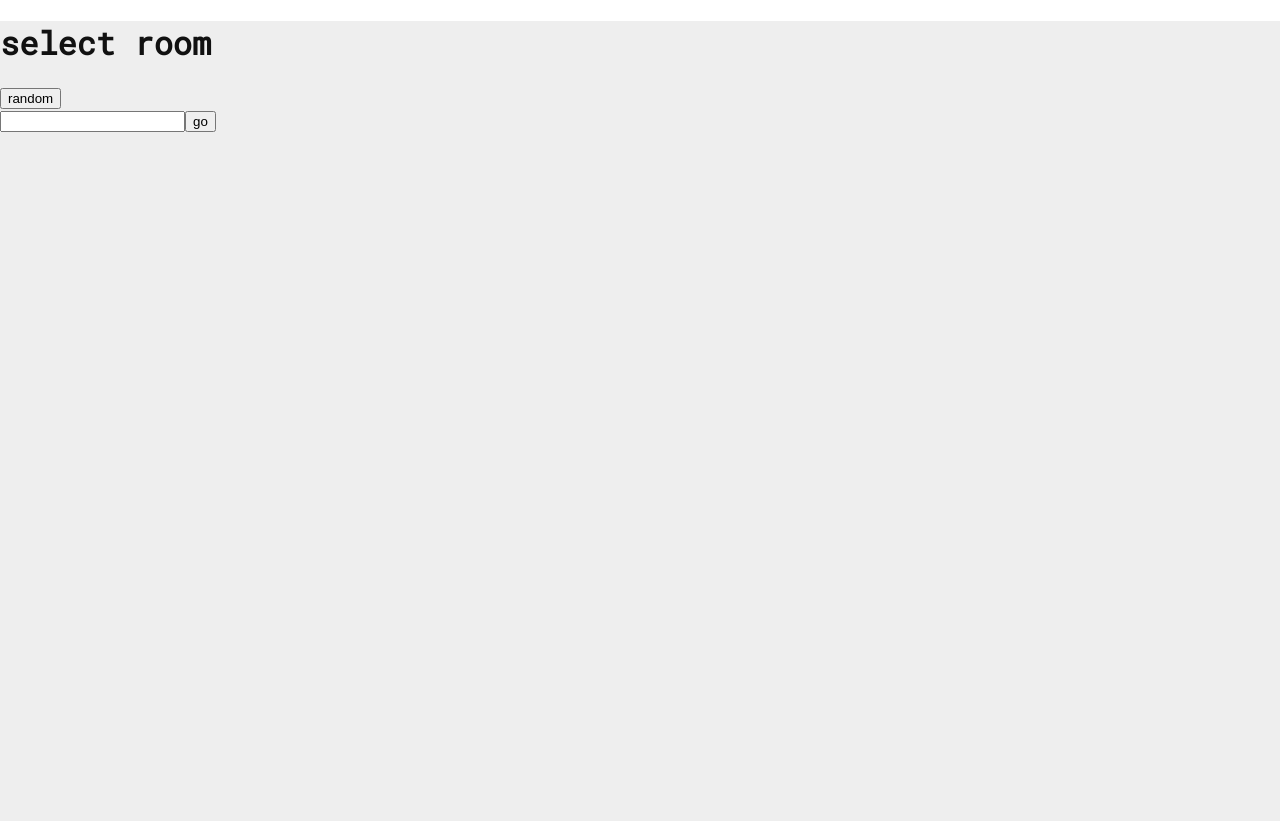
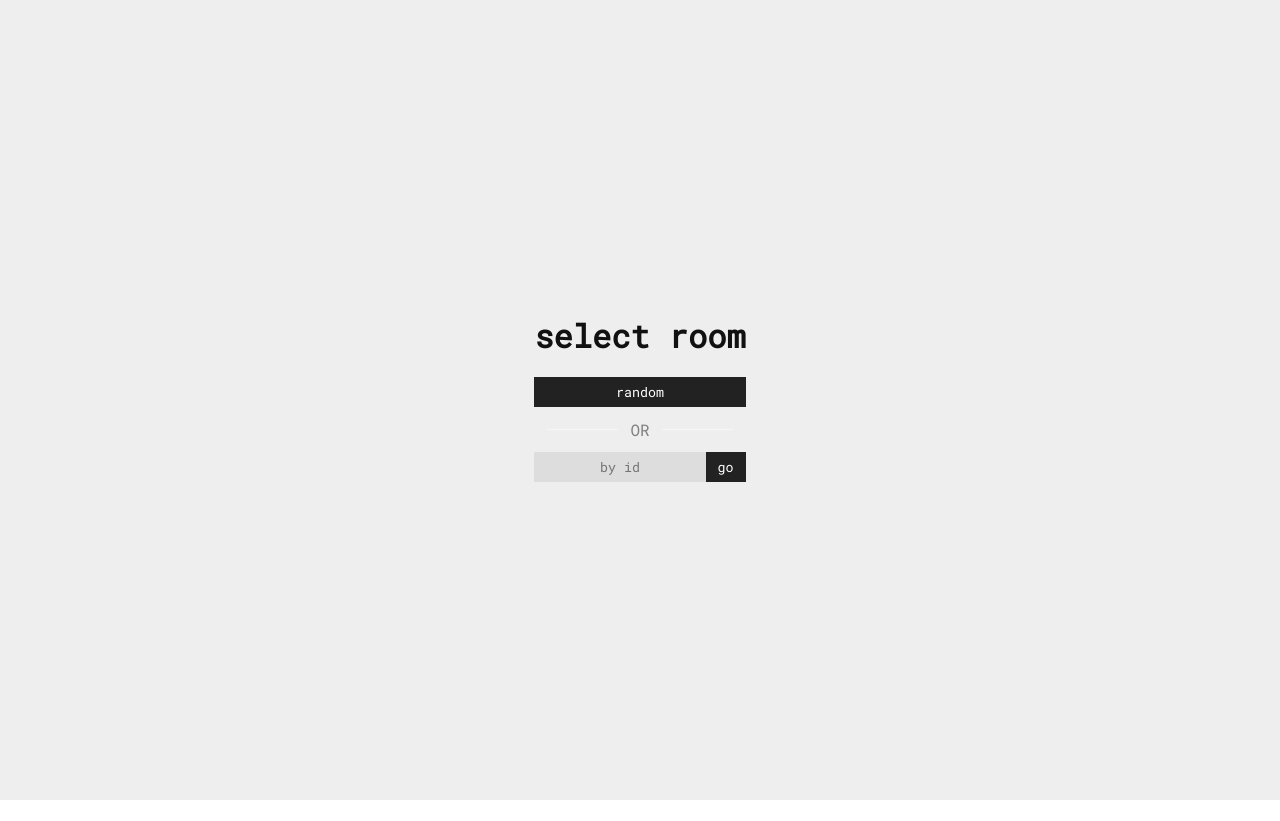
Before and after one commit to vaaski/dno, a Vue app: page / in a window 1280 px wide. After the commit the page ends 800 px from the top, so only its background shows below. Built offline with nearby package versions, Linux system fonts and the light colour scheme.

Commit message:
clear obstacles on pause & reseed (needs testing)

```diff
--- a/src/app.vue
+++ b/src/app.vue
@@ -36,6 +36,8 @@ html
   width: 100%
   background: #eee
   color: #111
+
+#app, input, button
   font-family: "Roboto Mono", monospace
 
 @media (prefers-color-scheme: dark)
--- a/src/components/dino.vue
+++ b/src/components/dino.vue
@@ -43,7 +43,7 @@
 import io from "socket.io-client"
 const throttle = (fn, wait) => {
   let inThrottle, lastFn, lastTime
-  return function() {
+  return function () {
     const context = this,
       args = arguments
     if (!inThrottle) {
@@ -52,7 +52,7 @@ const throttle = (fn, wait) => {
       inThrottle = true
     } else {
       clearTimeout(lastFn)
-      lastFn = setTimeout(function() {
+      lastFn = setTimeout(function () {
         if (Date.now() - lastTime >= wait) {
           fn.apply(context, args)
           lastTime = Date.now()
@@ -106,16 +106,18 @@ export default {
       if (!self.crashed) self.runner.playSound(self.runner.soundFx.WON)
       self.reInit()
     })
-    self.socket.on("pause", () => {
+    self.socket.on("pause", newSeed => {
       self.log("pause")
+      self.runner.tRex.reset()
       self.paused = true
-      self.runner.stop()
+      self.generateSeed(newSeed)
+      self.runner.horizon.obstacles = []
+      requestAnimationFrame(() => self.runner.stop())
     })
     self.socket.on("unpause", async () => {
       self.log("unpause")
       self.paused = false
       await wait(1e3)
-      self.runner.tRex.reset()
       self.runner.play()
     })
     self.socket.on("update", conf => {
@@ -136,9 +138,11 @@ export default {
       self.width = window.document.body.offsetWidth
     }, 250)
     window.document.body.onkeydown = e => {
-      self.log(e)
-      if (pauseKeys.includes(e.key)) return self.socket.emit("pause", self.room)
-      if (e.key === "u") return self.socket.emit("unpause", self.room)
+      // self.log(e)
+      if (pauseKeys.includes(e.key))
+        if (self.running && !self.paused) return self.socket.emit("pause", self.room)
+
+      if (e.key === "u" && self.running) return self.socket.emit("unpause", self.room)
     }
   },
   beforeDestroy() {
@@ -148,7 +152,11 @@ export default {
     this.socket.close()
   },
   methods: {
-    yn: a => (a ? "enabled" : "disabled"),
+    yn: a => {
+      if (a === true) return "enabled"
+      else if (a === false) return "disabled"
+      return a
+    },
     reInit() {
       this.destroy()
       this.init()
@@ -187,10 +195,11 @@ export default {
         self.crashed = false
         self.waiting = true
         self.ended = false
-        self.socket.emit("ready", self.room, seed => self.generateSeed(seed))
-        self.socket.once("start", () => {
+        self.socket.emit("ready", self.room)
+        self.socket.once("start", seed => {
           self.waiting = false
           self.running = true
+          self.generateSeed(seed)
           res()
         })
       })
@@ -207,6 +216,7 @@ export default {
     generateSeed(seed = "default") {
       const self = this
       this.log("seeded with", seed)
+      self.roomConf.seed = seed
       window.randomFns = {
         obstacleSize: (() => new self.seedrandom(`obstacleSize${seed}`))(),
         obstacleYPosConf: (() => new self.seedrandom(`obstacleYPosConf${seed}`))(),
--- a/src/views/roomselect.vue
+++ b/src/views/roomselect.vue
@@ -1,12 +1,15 @@
 <template>
   <div id="roomselect">
-    <h1>select room</h1>
-    <div class="random">
-      <button @click="goToRoom(random(5))">random</button>
-    </div>
-    <div class="by-id">
-      <input v-model="idInput" type="text" class="id" />
-      <button @click="goToRoom(idInput)">go</button>
+    <div class="inner">
+      <h1>select room</h1>
+      <div class="random">
+        <button @click="goToRoom(random(5))">random</button>
+      </div>
+      <div class="or">OR</div>
+      <form class="by-id">
+        <input placeholder="by id" v-model="idInput" type="text" class="id" />
+        <button @click="goToRoom(idInput)">go</button>
+      </form>
     </div>
   </div>
 </template>
@@ -31,3 +34,51 @@ export default {
   },
 }
 </script>
+
+<style lang="stylus">
+#roomselect
+  height: 100%
+  width: 100%
+  position: relative
+  display: flex
+  justify-content: center
+  align-items: center
+  flex-direction: column
+
+  .or
+    display: flex
+    position: relative
+    opacity: 0.5
+    margin: 8px 0
+
+    &:before, &:after
+      content: " "
+      flex-grow: 1
+      border-bottom: 1px solid #fff
+      margin: auto 12px
+
+  h1
+    margin: 0
+    margin-bottom: 16px
+
+  button
+    background: #222
+    border: none
+    color: #fff
+    padding: 6px 12px
+    margin: 4px 0
+
+  .by-id
+    display: flex
+
+    input
+      margin: 4px 0
+      border: none
+      flex-grow: 1
+      text-align: center
+      background: #ddd
+
+  .random
+    button
+      width: 100%
+</style>
```
Also changed, not shown: 1 other file (tests, documents, lock files or other folders).
